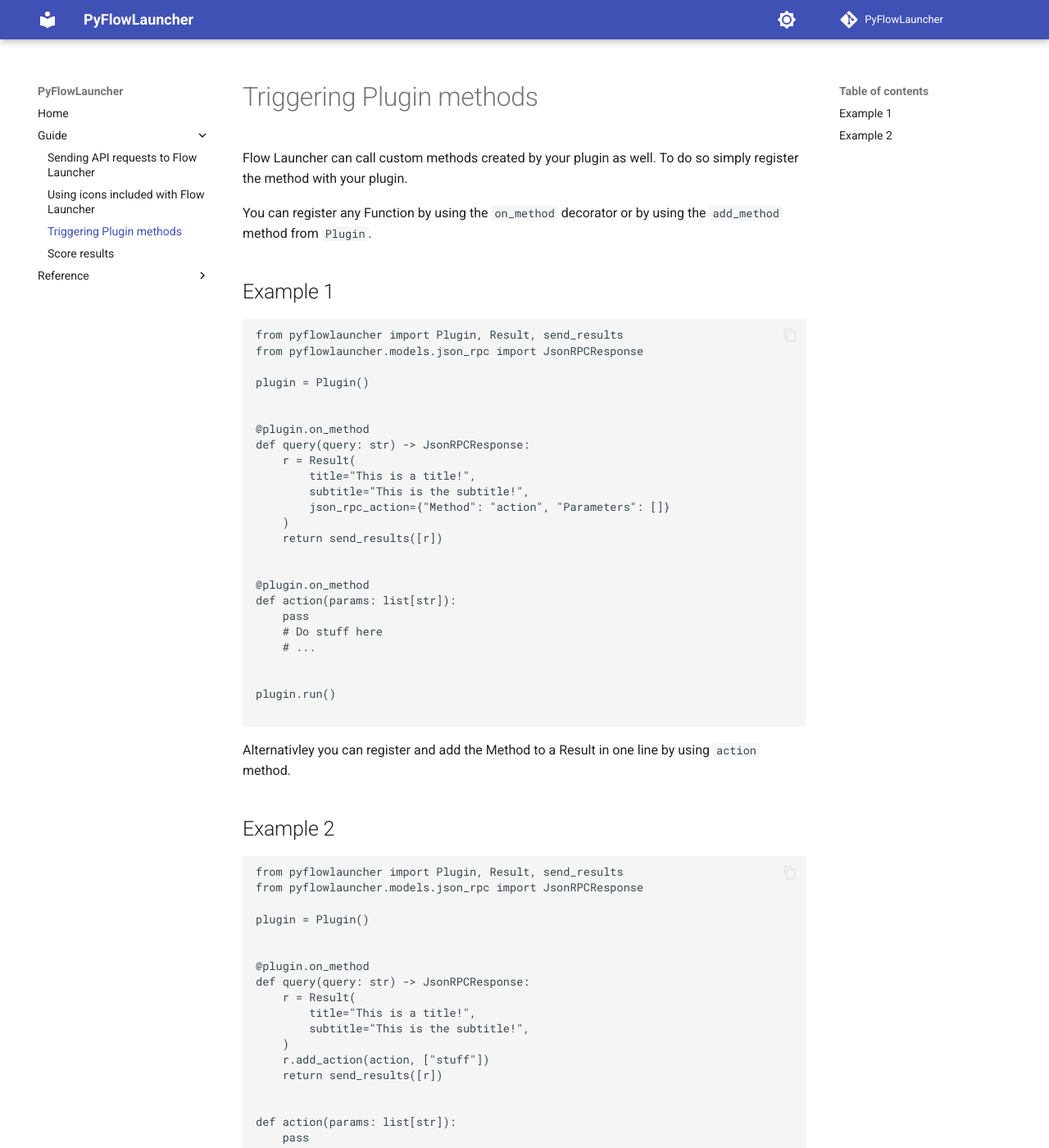
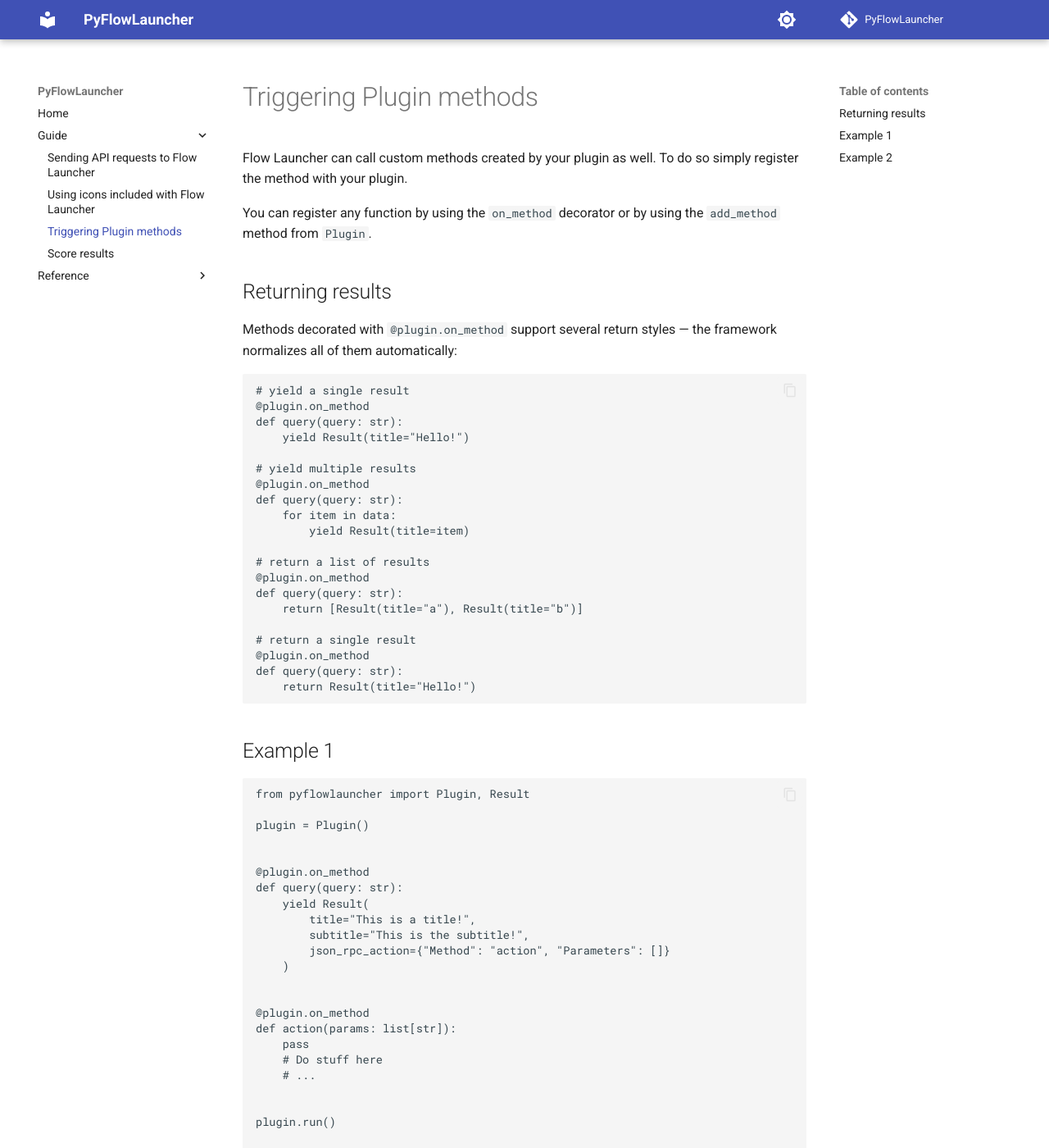
Before and after one commit to Garulf/pyFlowLauncher, an MkDocs documentation site: the page built from docs/guide/Plugin methods.md, in a window 1280 px wide and 1400 px high. Shown: the whole window at 82% size. Built offline with MkDocs 1.6.1 and Material for MkDocs 9.7.7, drawn with Linux system fonts in a browser that asks for light colours; comment, search, counter and statistics services are not loaded; some of the changed text lies outside the part shown.

Commit message:
Update docs and examples to use yield-based result pattern

````diff
--- a/docs/examples/guide/plugin_methods/example1.py
+++ b/docs/examples/guide/plugin_methods/example1.py
@@ -1,17 +1,15 @@
-from pyflowlauncher import Plugin, Result, send_results
-from pyflowlauncher.models.json_rpc import JsonRPCResponse
+from pyflowlauncher import Plugin, Result
 
 plugin = Plugin()
 
 
 @plugin.on_method
-def query(query: str) -> JsonRPCResponse:
-    r = Result(
+def query(query: str):
+    yield Result(
         title="This is a title!",
         subtitle="This is the subtitle!",
         json_rpc_action={"Method": "action", "Parameters": []}
     )
-    return send_results([r])
 
 
 @plugin.on_method
--- a/docs/examples/guide/plugin_methods/example2.py
+++ b/docs/examples/guide/plugin_methods/example2.py
@@ -1,17 +1,16 @@
-from pyflowlauncher import Plugin, Result, send_results
-from pyflowlauncher.models.json_rpc import JsonRPCResponse
+from pyflowlauncher import Plugin, Result
 
 plugin = Plugin()
 
 
 @plugin.on_method
-def query(query: str) -> JsonRPCResponse:
+def query(query: str):
     r = Result(
         title="This is a title!",
         subtitle="This is the subtitle!",
     )
     r.add_action(action, ["stuff"])
-    return send_results([r])
+    yield r
 
 
 def action(params: list[str]):
--- a/docs/examples/guide/scoring_results/example1.py
+++ b/docs/examples/guide/scoring_results/example1.py
@@ -1,20 +1,19 @@
-from pyflowlauncher import Plugin, Result, send_results
-from pyflowlauncher.models.json_rpc import JsonRPCResponse
+from pyflowlauncher import Plugin, Result
 from pyflowlauncher.utils import score_results
 
 plugin = Plugin()
 
 
 @plugin.on_method
-def query(query: str) -> JsonRPCResponse:
-    results = []
-    for _ in range(100):
-        r = Result(
+def query(query: str):
+    results = [
+        Result(
             title="This is a title!",
             subtitle="This is the subtitle!",
         )
-        results.append(r)
-    return send_results(score_results(query, results))
+        for _ in range(100)
+    ]
+    yield from score_results(query, results)
 
 
 plugin.run()
--- a/docs/guide/Plugin methods.md
+++ b/docs/guide/Plugin methods.md
@@ -2,7 +2,34 @@
 
 Flow Launcher can call custom methods created by your plugin as well. To do so simply register the method with your plugin.
 
-You can register any Function by using the `on_method` decorator or by using the `add_method` method from `Plugin`.
+You can register any function by using the `on_method` decorator or by using the `add_method` method from `Plugin`.
+
+## Returning results
+
+Methods decorated with `@plugin.on_method` support several return styles — the framework normalizes all of them automatically:
+
+```py
+# yield a single result
+@plugin.on_method
+def query(query: str):
+    yield Result(title="Hello!")
+
+# yield multiple results
+@plugin.on_method
+def query(query: str):
+    for item in data:
+        yield Result(title=item)
+
+# return a list of results
+@plugin.on_method
+def query(query: str):
+    return [Result(title="a"), Result(title="b")]
+
+# return a single result
+@plugin.on_method
+def query(query: str):
+    return Result(title="Hello!")
+```
 
 ## Example 1
 
@@ -10,7 +37,7 @@
 --8<-- "docs/examples/guide/plugin_methods/example1.py"
 ```
 
-Alternativley you can register and add the Method to a Result in one line by using `action` method.
+Alternatively you can register and add the Method to a Result in one line by using the `action` method.
 
 ## Example 2
 
````
Also changed, not shown: README.md (+5 -5 lines).
